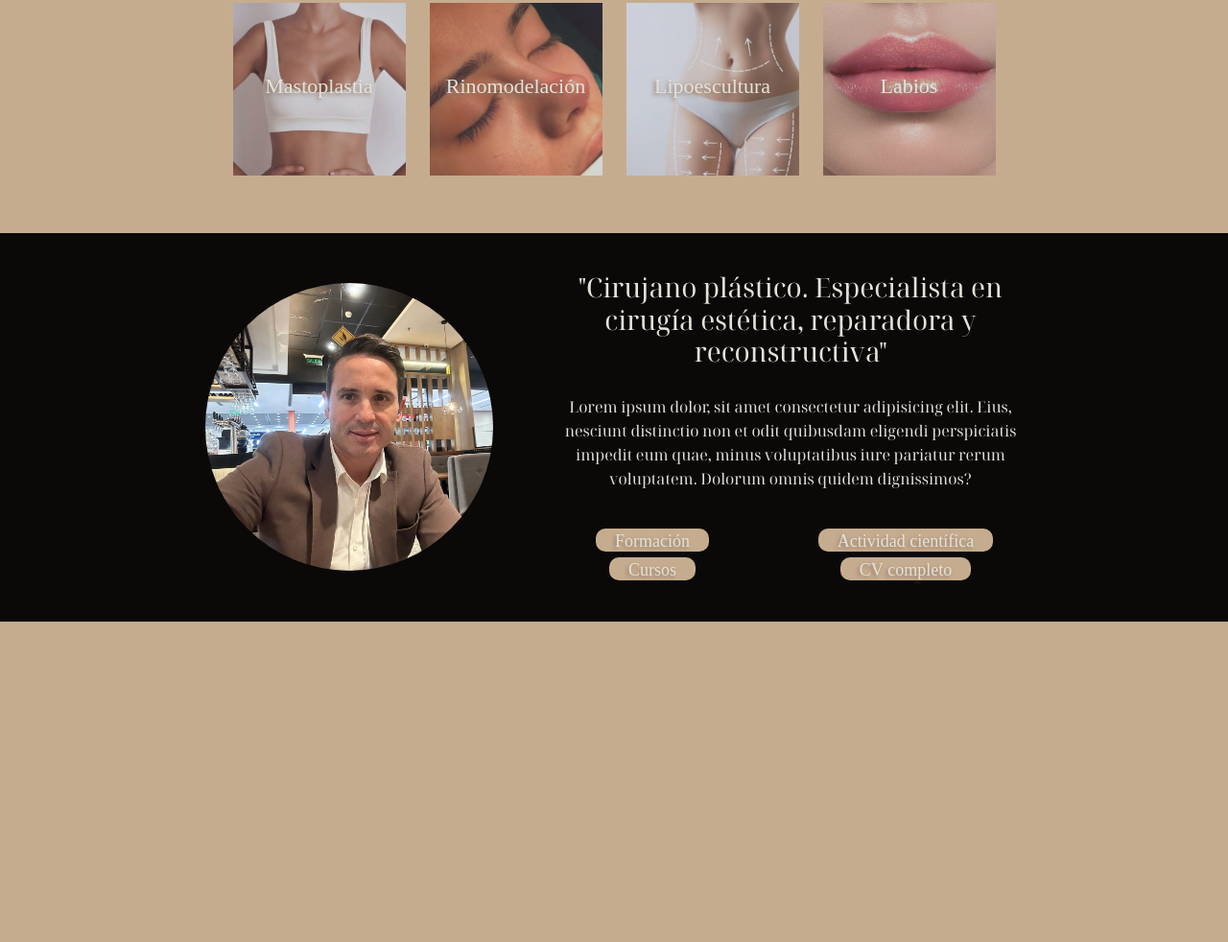
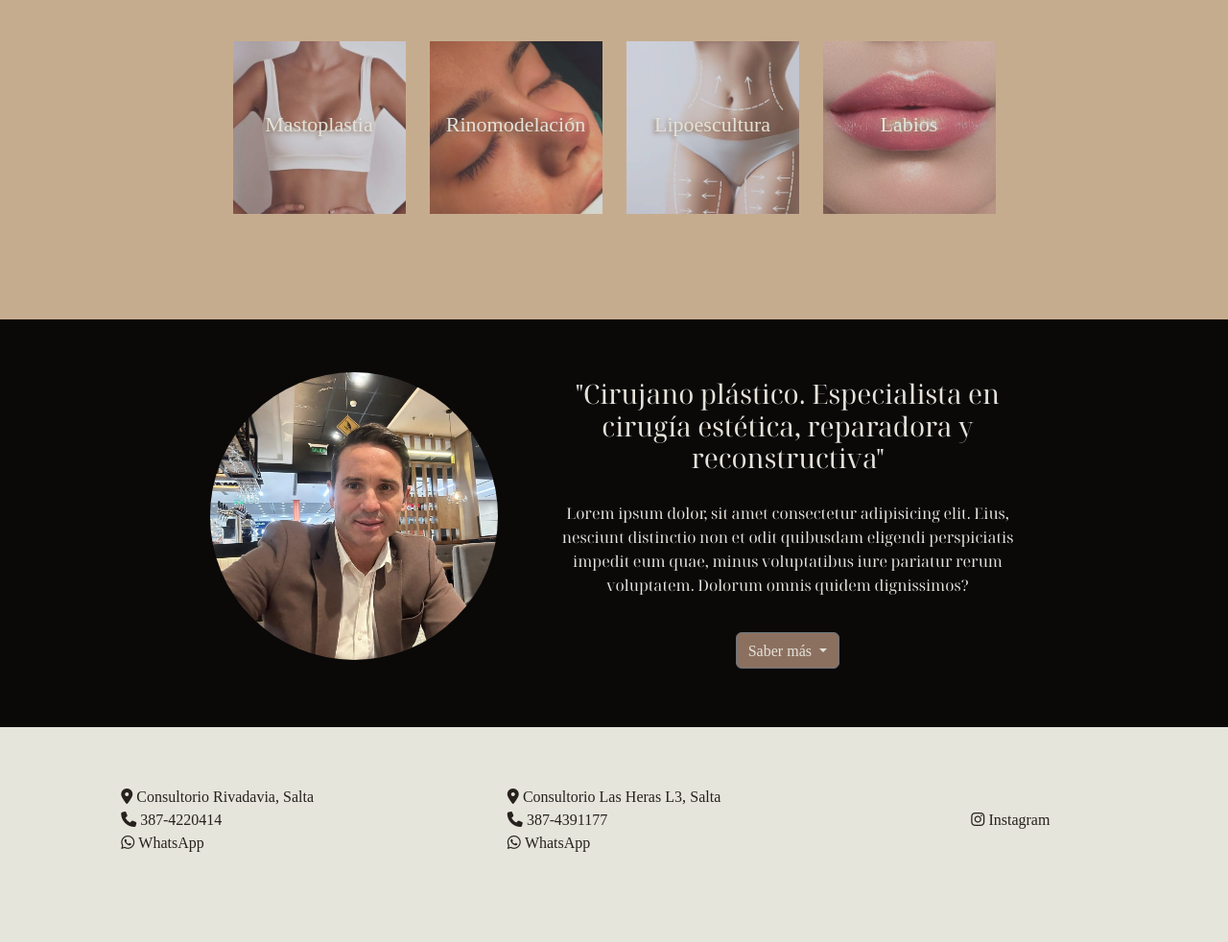
Before and after one commit to AgusBur/DrFigallo, a plain HTML site: page index.html in a window 1280 px wide. Shown: the part 758-1740 px from the top of the page at 96% size. Before the commit the page ends 1406 px from the top, so only its background shows below. Drawn offline with Linux system fonts and the light colour scheme.

Commit message:
Tercer commit

```diff
--- a/assets/css/estilos.css
+++ b/assets/css/estilos.css
@@ -50,6 +50,7 @@ p{
     justify-content: center;
     column-gap: 25px;
     flex-wrap: wrap;
+    margin-bottom: 50px;
 }
 
 .index-category p{
@@ -71,6 +72,7 @@ p{
     justify-content: center;
     align-items: center;
     position: relative;
+    margin-top: 40px;
 }
 
 .index-category-box:nth-child(2){
@@ -115,30 +117,40 @@ p{
 
 
 /* Columnas de bootstrap */
-
+/* ASI SE ALINEA EL CONTENEDOR! Como está abajo! */
 .todobst{
     display: flex;
     flex-direction: column;
     background-color: #0A0908;
     align-items:center;
     justify-content: center;
+    padding: 25px;
 }
 
 .containerbts{
-    width: 100%;
-    padding: 0%;
     display: flex;
+    flex-direction: row;
+    align-items:center;
+    justify-content: center;
     background-color: #0A0908;
-    column-gap: 150px;
-    margin: 10px;
+    margin: 15px;
+}
+
+.imagenbst{
+    display: flex;
+    flex-direction: column;
     align-items: center;
-    justify-items: center;
-    padding: 30px;
+    justify-content: center;
 }
 
 .imagenbst img{
     width: 300px;
     border-radius: 300px;
+    display: flex;
+    flex-direction: column;
+    align-items: center;
+    justify-content: center;
+    margin-bottom: 15px;
 }
 
 .textobst h2{
@@ -151,15 +163,63 @@ p{
 }
 
 .abst a{
-    margin-top: 30px;
-    color: #E4E2D9;
-    text-shadow: -2px 2px 4px #8C705F;
+    margin: 30px;
+    color: #8C705F;
     font-family: 'Noto Serif Armenian', serif;
     font-size: 18px;
     height: 30px;
     line-height: 30px;
-    background-color: #C6AC8F;
-    padding: 0 20px;
+    background-color: #E5E5DC;
+    padding: 0 12px;
     width: fit-content;
-    border-radius: 10px;
+    border-radius: 6px;
+    column-gap: 5px;
 }
+
+.boton{
+    background-color: #8C705F;
+    color: #E4E2D9;
+    font-family: 'Noto Serif Armenian', serif;
+}
+
+.boton-general{
+    background-color: #8C705F;
+}
+
+.cada-boton{
+    color: #E4E2D9;
+    font-family: 'Noto Serif Armenian', serif;
+}
+
+/* COMIENZO FOOTER */
+
+.foot{
+    background-color: #0A0908;
+    justify-content: center;
+    align-items: center;
+    display: flex;
+}
+
+.footer-container{
+    width: 100%;
+    display: flex;
+    justify-content: center;
+    align-items: center;
+    background-color: #E5E5DC;
+    padding: 20px;
+}
+
+.footer-div{
+    padding: 40px;
+    color: #27211d;
+    background-color: #E5E5DC;
+    align-items: center;
+    justify-content: center;
+    display: flex;
+}
+
+.footer-div a{
+    color: #27211d;
+    font-family: 'Noto Serif Armenian', serif;
+
+}
--- a/index.html
+++ b/index.html
@@ -56,7 +56,7 @@
       </div>
       <div class="carousel-inner">
         <div class="carousel-item active carrusel">
-          <img src="assets/img/pruebamil.png" class="d-block w-100 imgcarru" alt="Slide1">
+          <img src="assets/img/yaparaxfa2.png" class="d-block w-100 imgcarru" alt="Slide1">
         </div>
         <div class="carousel-item carrusel">
           <img src="assets/img/pruebados.png" class="d-block w-100 imgcarru" alt="Slide2">
@@ -101,34 +101,72 @@
 
   <section class=" todobst">
     <div class="container text-center containerbts">
-      <div class="row justify-items-center align-items-center">
-        <div class="col-12 col-sm-4 offset-1 imagenbst">
-          <img src="assets/img/doc.JPG" alt="photodoc">
+      <div class="row containerbts ">
+        <div class="col-12 col-lg-4 imagenbst">
+          <div class="imagenbst">
+            <img src="assets/img/doc.JPG" alt="photodoc">
+          </div>
         </div>
-        <div class="col-12 col-sm-6 textobst">
+        <div class="col-12 col-lg-6 textobst">
           <h2>"Cirujano plástico. Especialista en cirugía estética, reparadora y reconstructiva"</h2>
           <p>Lorem ipsum dolor, sit amet consectetur adipisicing elit. Eius, nesciunt distinctio non et odit quibusdam eligendi perspiciatis impedit eum quae, minus voluptatibus iure pariatur rerum voluptatem. Dolorum omnis quidem dignissimos?</p>
-          <div class="row justify-items-center align-items-center">
-            <div class="row row-cols-2 align-items-center">
+          <div class="row">
+            <div class="dropdown">
+              <button class="btn btn-secondary dropdown-toggle boton" type="button" data-bs-toggle="dropdown" aria-expanded="false">
+                Saber más
+              </button>
+              <ul class="dropdown-menu boton-general">
+                <li><a class="dropdown-item cada-boton" href="#">Formación</a></li>
+                <li><a class="dropdown-item cada-boton" href="#">Actividad académica</a></li>
+                <li><a class="dropdown-item cada-boton" href="#">Cursos</a></li>
+                <li><a class="dropdown-item cada-boton" href="#">Currículum</a></li>
+              </ul>
+            </div>
+            <!-- <div class="row row-cols-12 botonesbst">
               <div class="col abst">
                 <a href="#">Formación</a>
               </div>
               <div class="col abst">
-                <a href="#">Actividad científica</a>
+                <a href="#">Investigación</a>
               </div>
               <div class="col abst">
                 <a href="#">Cursos</a>
               </div>
               <div class="col abst">
-                <a href="#">CV completo</a>
+                <a href="#">Currículum</a>
               </div>
-            </div>
+            </div> -->
           </div>
           </div>
         </div>
     </div>
   </section>
 
+<!-- Comienza el footer -->
+
+<footer class="foot">
+  <div class=" row footer-container">
+    <div class="col-12 col-md-12 col-lg-4 mb-3 footer-div">
+      <ul class="list-unstyled">
+        <li><a href="https://www.google.com/maps/place/Rivadavia+214,+A4400+Salta/@-24.7826418,-65.407805,17z/data=!3m1!4b1!4m6!3m5!1s0x941bc3be0f8f052d:0xb08017bff4eaa989!8m2!3d-24.7826467!4d-65.4052301!16s%2Fg%2F11fmt24hxw?entry=ttu"><i class="fa-solid fa-location-dot icono"></i> Consultorio Rivadavia, Salta</a></li>
+        <li><a><i class="fa-solid fa-phone"></i> 387-4220414</a></li>
+        <li> <a href="#"><i class="fa-brands fa-whatsapp icono"></i> WhatsApp</a></li>
+      </ul>
+    </div>
+    <div class="col-12 col-md-12 col-lg-4 mb-3 footer-div">
+      <ul class="list-unstyled">
+        <li><a href="https://www.google.com/maps/place/Las+Heras+1241,+A4400+Salta/@-24.7749099,-65.4040565,17z/data=!3m1!4b1!4m6!3m5!1s0x941bc3eb02a850f1:0x2a753d92be363851!8m2!3d-24.7749148!4d-65.4014816!16s%2Fg%2F11fm31td33?entry=ttu"><i class="fa-solid fa-location-dot icono"></i> Consultorio Las Heras L3, Salta</a></li>
+        <li><a><i class="fa-solid fa-phone"></i> 387-4391177</a></li>
+        <li><a href="#"><i class="fa-brands fa-whatsapp icono"></i> WhatsApp</a></li>
+      </ul>
+    </div>
+    <div class="col-12 col-md-12 col-lg-4 mb-3 footer-div">
+      <ul class="list-unstyled">
+        <li> <a href="https://www.instagram.com/dr.josefigallo/"><i class="fa-brands fa-instagram icono"></i> Instagram</a></li>
+      </ul>
+    </div>
+    </div>
+</footer>
 
 </body>
 </html>
```
Also changed, not shown: assets/img/pruebamil.png (deleted), assets/img/yaparaxfa2.png (added).
